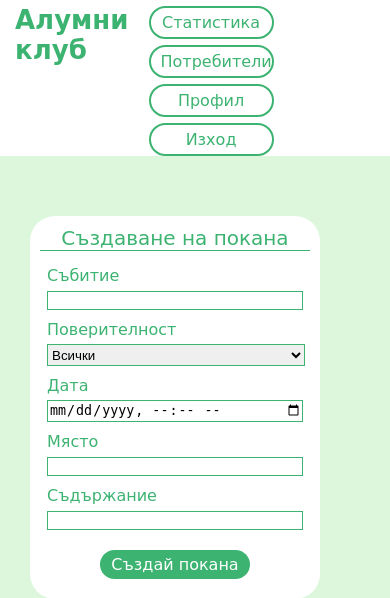
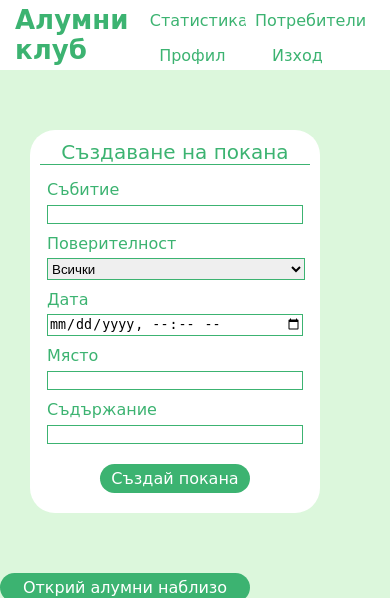
Before and after one commit to Ralitsa-Vuntsova/alumni-club, a PHP site: page /home/home.html in a window 390 px wide; the page is wider, and only the part inside the window is pictured. Shown: the top 598 px of that part. Run offline with PHP 8.4, Linux system fonts and the light colour scheme; some libraries are stand-ins or nearby versions.

Commit message:
Responsive CSS updates

```diff
--- a/frontend/home/home.css
+++ b/frontend/home/home.css
@@ -237,8 +237,35 @@
     color: rgb(43, 105, 71) !important;
 }
 
+
+@media screen and (max-width: 900px) {
+    #profile, #logout, #users, #statistics{
+        border: none;
+        width: 105px;
+        margin-left: -5px;
+    }
+
+}
+
 @media screen and (max-width: 600px) {
     .column {
       width: 100%;
     }
 }
+
+@media screen and (max-width: 435px) {
+    nav{
+        margin-right: 0px;
+    }
+}
+
+@media screen and (max-width: 335px) {
+    #profile, #logout, #users, #statistics{
+        font-size: 14px;
+        padding: 0px;
+    }
+
+    nav{
+        margin-right: 0px;
+    }
+}
--- a/frontend/profile/profile.css
+++ b/frontend/profile/profile.css
@@ -136,13 +136,10 @@
 
     #home, #logout, #users, #statistics{
         font-size: 14px;
+        padding: 0px;
     }
 
     nav{
         margin-right: 0px;
     }
-
-    #home, #logout, #users, #statistics{
-        padding: 0px;
-    }
 }
```
